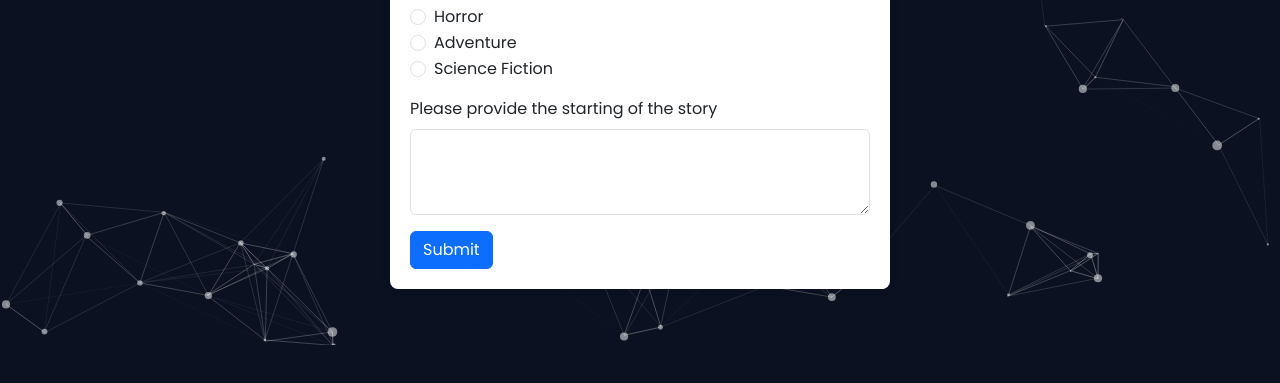
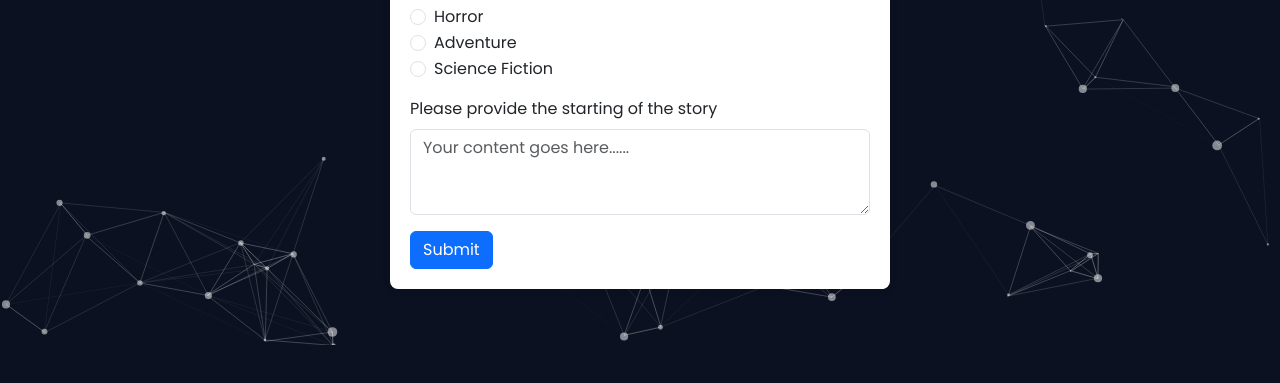
Before and after one commit to dwivediishivam/storyscape, a plain HTML site: page templates/index.html in a window 1280 px wide. Both pictures are taken after a click on the link "Generate Story". Shown: the part 295-678 px from the top of the page. Drawn offline with nearby package versions, Linux system fonts and the light colour scheme.

Commit message:
Yout content goes here update

```diff
--- a/templates/index.html
+++ b/templates/index.html
@@ -68,7 +68,7 @@
               </div>
               <div class="mb-3">
                 <label for="storyStart" class="form-label">Please provide the starting of the story</label>
-                <textarea class="form-control" id="storyStart" rows="3"></textarea>
+                <textarea class="form-control" id="storyStart" rows="3" placeholder="Your content goes here......"></textarea>
               </div>
               <button type="button" class="btn btn-primary" id="saveButton">Submit</button>
             </form>
```
